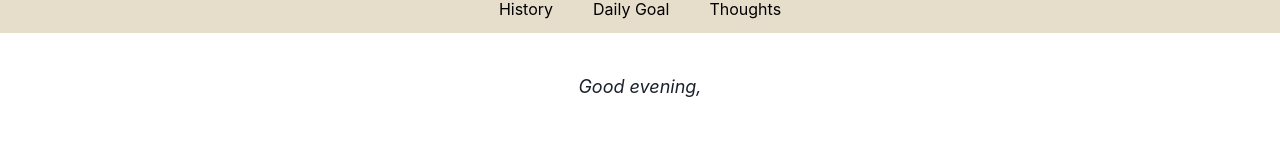
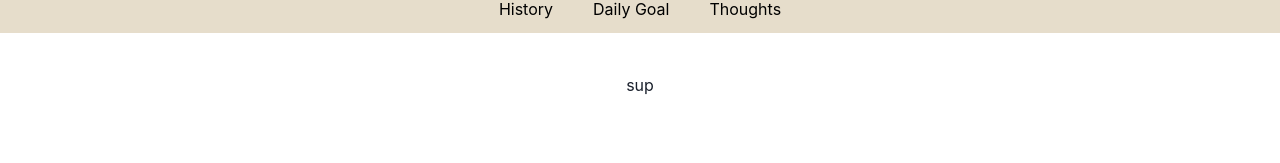
Before and after one commit to HansenJacobA/intrinsic, a Next.js app: page /daily-goal in a window 1280 px wide. Shown: the part 118-281 px from the top of the page. Built offline with nearby package versions, Linux system fonts and the light colour scheme.

Commit message:
adds daily goal stubs

```diff
--- /dev/null
+++ b/src/components/goal/index.tsx
@@ -0,0 +1,5 @@
+import { Flex } from "@chakra-ui/react";
+
+export default function Goal() {
+  return <Flex>sup</Flex>;
+}
--- a/src/pages/daily-goal/index.tsx
+++ b/src/pages/daily-goal/index.tsx
@@ -1,12 +1,12 @@
 import Template from "../../components/template";
-import Welcome from "../../components/greeting";
 import { Flex } from "@chakra-ui/react";
+import Goal from "../../components/goal";
 
 export default function DailyGoal() {
   return (
     <Flex justify="center" align="center" direction="column">
       <Template />
-      <Welcome />
+      <Goal />
     </Flex>
   );
 }
```
Also changed, not shown: src/utilities/goal/index.ts (added).
